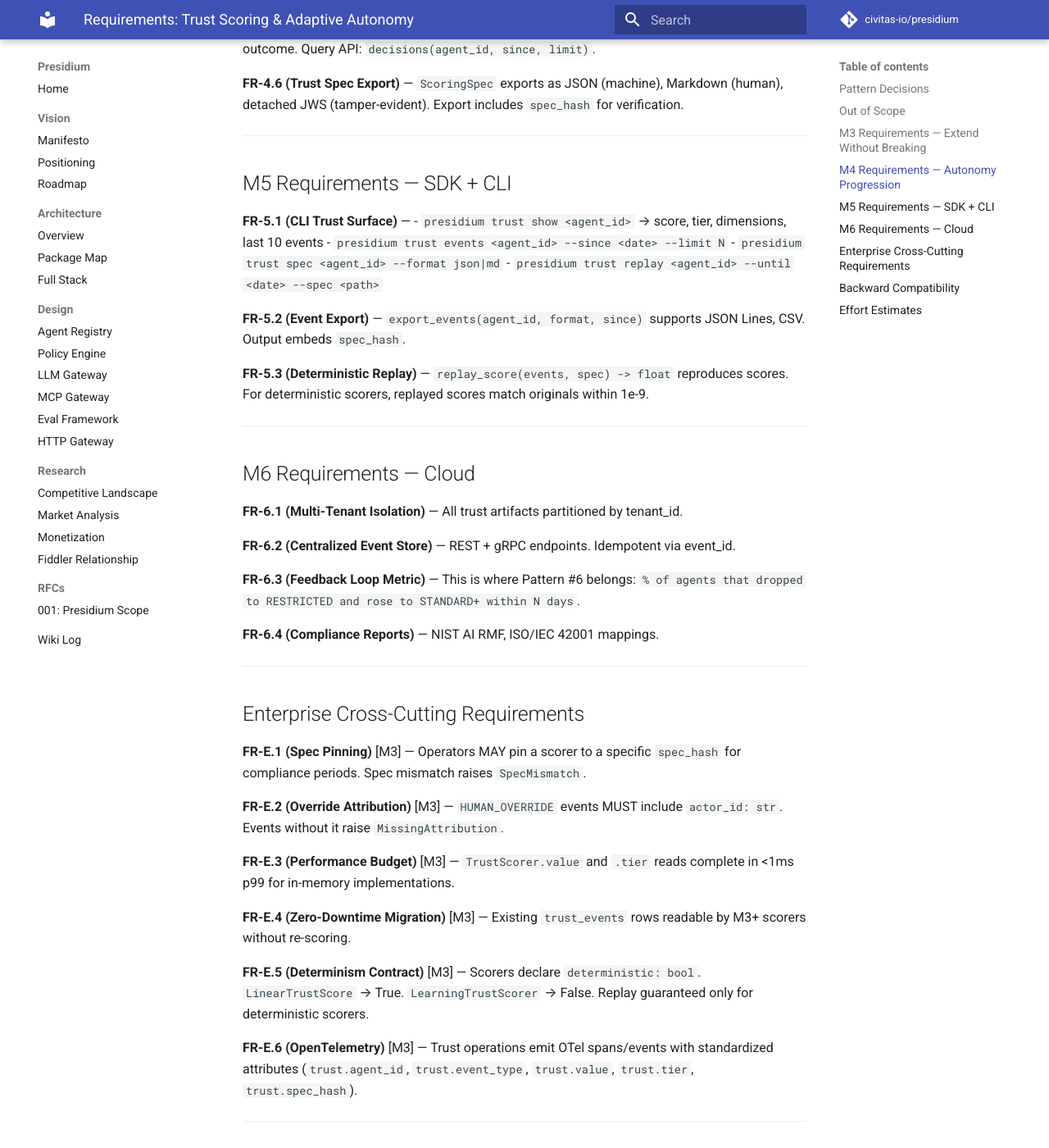
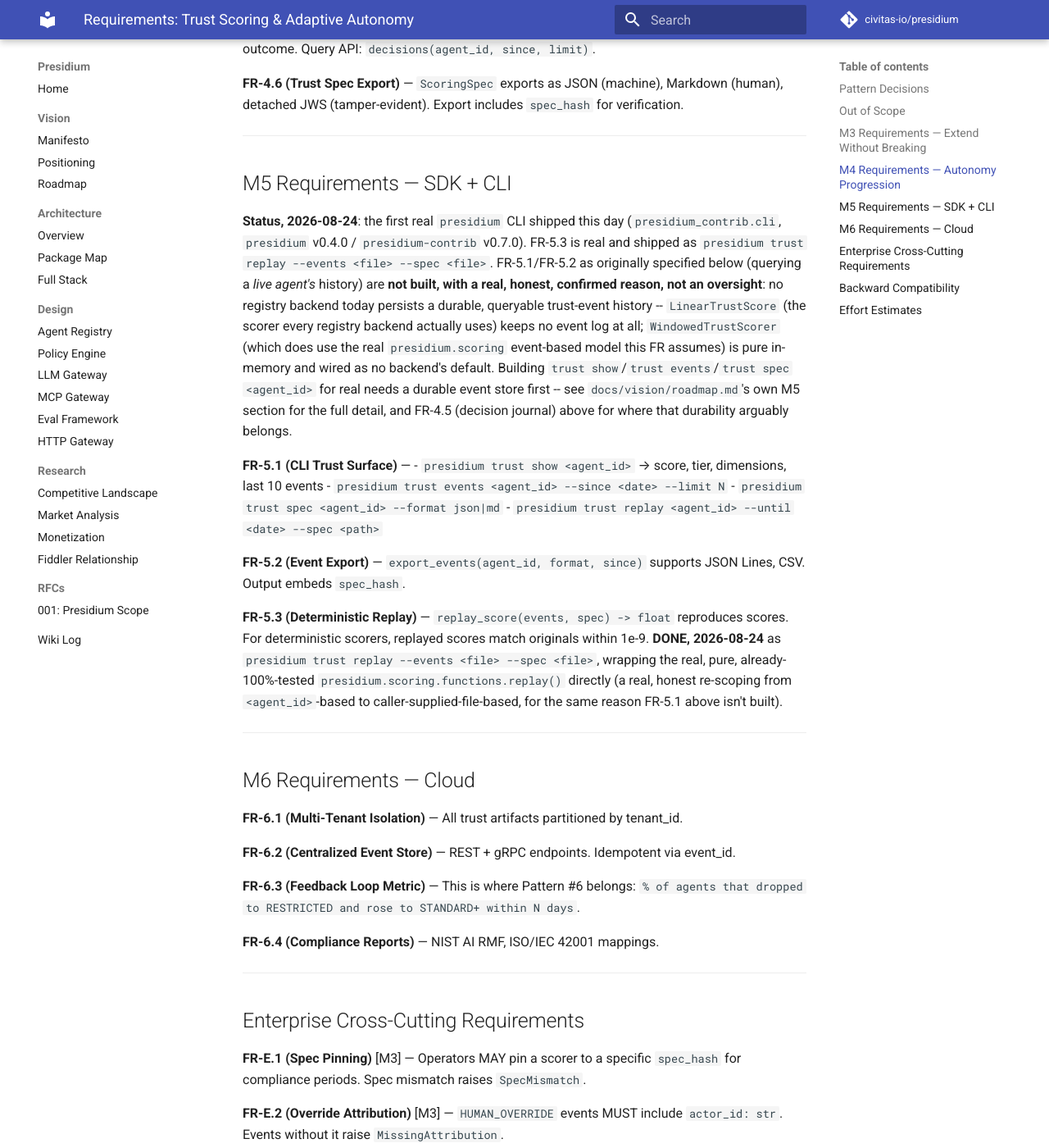
Before and after one commit to civitas-io/presidium, an MkDocs documentation site: the page built from docs/design/trust-scoring-requirements.md, in a window 1280 px wide and 1400 px high, scrolled down 3062 px. Shown: the whole window at 82% size. Built offline with MkDocs 1.6.1 and Material for MkDocs 9.7.7, drawn with Linux system fonts in a browser that asks for light colours; comment, search, counter and statistics services are not loaded.

Commit message:
docs: fix real staleness found in a full documentation audit
Real, systematic check triggered by "is all our docs up to date" --
not assumed clean just because most of this session's own work
updated docs incrementally. Found and fixed:

- AGENTS.md: monorepo tree still said A2A delegation
  (delegate_to_agent()) "explicitly raises NotImplementedError, not
  yet built" -- shipped hours ago. Missing presidium_contrib.cli
  entirely from the tree and the package-boundaries table. Missing
  [sqlite] extra. mcp_gateway's own table row didn't mention
  GovernedMcpToolPipeline. server's own row didn't mention registry
  CRUD/approval list-decide/rate limiting. Status line's own test
  counts (452+179) were stale by three real releases (now 469+256).
- README.md: the main presidium-contrib extras enumeration list was
  missing [sqlite] entirely, despite a separate "Command-Line
  Interface" section elsewhere in the same file already using it.
- docs/index.md: Roadmap summary line still said "M5 ... not started"
  -- stale as of this same session's own M5 CLI work.
- docs/vision/roadmap.md: same M5-not-started staleness in both the
  P1 checklist AND the Timeline table (the same table already caught
  once this session for an M7 staleness issue -- recurred for M5,
  confirming this table specifically needs checking after every
  milestone-affecting change, not just fixed once).
- docs/design/trust-scoring-requirements.md: FR-5.1-5.3 had zero
  status annotations despite FR-5.3 shipping today -- added a real
  status note explaining what shipped (trust replay) and why FR-5.1's
  two live-agent-history commands remain deliberately unbuilt.

Docs-only change, no code touched -- ruff/mypy/pre-commit unaffected,
all clean.

```diff
--- a/docs/design/trust-scoring-requirements.md
+++ b/docs/design/trust-scoring-requirements.md
@@ -79,6 +79,18 @@
 
 ## M5 Requirements — SDK + CLI
 
+**Status, 2026-08-24**: the first real `presidium` CLI shipped this day (`presidium_contrib.cli`,
+`presidium` v0.4.0 / `presidium-contrib` v0.7.0). FR-5.3 is real and shipped as `presidium trust
+replay --events <file> --spec <file>`. FR-5.1/FR-5.2 as originally specified below (querying a
+*live agent's* history) are **not built, with a real, honest, confirmed reason, not an
+oversight**: no registry backend today persists a durable, queryable trust-event history --
+`LinearTrustScore` (the scorer every registry backend actually uses) keeps no event log at all;
+`WindowedTrustScorer` (which does use the real `presidium.scoring` event-based model this FR
+assumes) is pure in-memory and wired as no backend's default. Building `trust show`/`trust
+events`/`trust spec <agent_id>` for real needs a durable event store first -- see
+`docs/vision/roadmap.md`'s own M5 section for the full detail, and FR-4.5 (decision journal)
+above for where that durability arguably belongs.
+
 **FR-5.1 (CLI Trust Surface)** —
 - `presidium trust show <agent_id>` → score, tier, dimensions, last 10 events
 - `presidium trust events <agent_id> --since <date> --limit N`
@@ -87,7 +99,7 @@
 
 **FR-5.2 (Event Export)** — `export_events(agent_id, format, since)` supports JSON Lines, CSV. Output embeds `spec_hash`.
 
-**FR-5.3 (Deterministic Replay)** — `replay_score(events, spec) -> float` reproduces scores. For deterministic scorers, replayed scores match originals within 1e-9.
+**FR-5.3 (Deterministic Replay)** — `replay_score(events, spec) -> float` reproduces scores. For deterministic scorers, replayed scores match originals within 1e-9. **DONE, 2026-08-24** as `presidium trust replay --events <file> --spec <file>`, wrapping the real, pure, already-100%-tested `presidium.scoring.functions.replay()` directly (a real, honest re-scoping from `<agent_id>`-based to caller-supplied-file-based, for the same reason FR-5.1 above isn't built).
 
 ---
 
```
Also changed, not shown: AGENTS.md (+28 -14 lines), README.md (+1 -0 lines), docs/index.md (+1 -1 lines), docs/vision/roadmap.md (+6 -5 lines).
